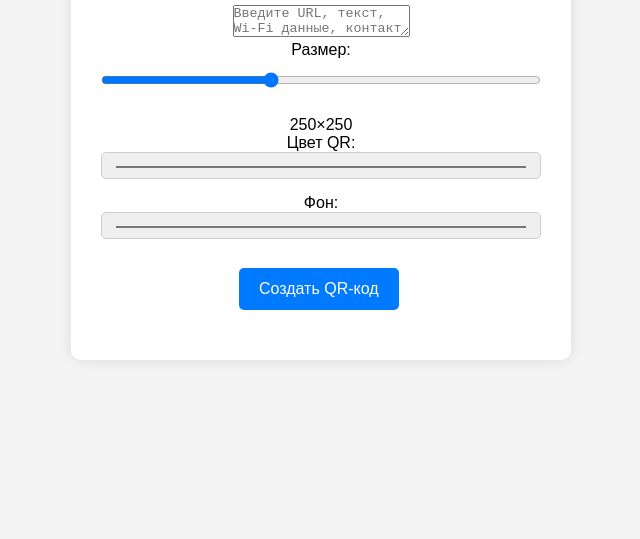
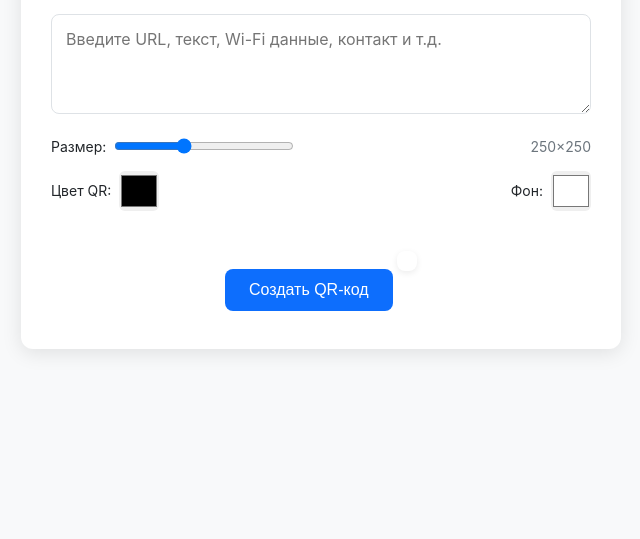
Before and after one commit to Ernest1101/qrcode-generator, a plain HTML site: page index.html in a window 1280 px wide. Shown: the part 261-800 px from the top of the page, without its empty margins (319-959 px from the left). Drawn offline with Linux system fonts and the light colour scheme.

Commit message:
Update style.css

```diff
--- a/style.css
+++ b/style.css
@@ -4,69 +4,153 @@
   box-sizing: border-box;
 }
 
+:root {
+  --bg: #f8f9fa;
+  --card: #ffffff;
+  --text: #212529;
+  --primary: #0d6efd;
+  --success: #198754;
+  --border: #dee2e6;
+}
+
 body {
-  font-family: Arial, sans-serif;
-  background: #f4f4f4;
+  font-family: -apple-system, BlinkMacSystemFont, 'Segoe UI', Roboto, sans-serif;
+  background: var(--bg);
+  color: var(--text);
   display: flex;
   justify-content: center;
   align-items: center;
   min-height: 100vh;
+  padding: 20px;
 }
 
 .container {
-  background: white;
+  background: var(--card);
   padding: 30px;
-  border-radius: 10px;
-  box-shadow: 0 0 15px rgba(0,0,0,0.1);
+  border-radius: 12px;
+  box-shadow: 0 4px 20px rgba(0,0,0,0.1);
+  width: 100%;
+  max-width: 600px;
   text-align: center;
-  max-width: 500px;
-  width: 90%;
 }
 
 h1 {
   margin-bottom: 20px;
-  color: #333;
+  font-weight: 700;
+  font-size: 28px;
 }
 
-input {
+textarea {
   width: 100%;
-  padding: 12px;
-  margin-bottom: 15px;
-  border: 1px solid #ccc;
-  border-radius: 5px;
+  height: 100px;
+  padding: 14px;
+  margin-bottom: 20px;
+  border: 1px solid var(--border);
+  border-radius: 8px;
   font-size: 16px;
+  resize: vertical;
+  font-family: inherit;
+}
+
+.controls {
+  display: flex;
+  justify-content: space-between;
+  align-items: center;
+  margin-bottom: 16px;
+  flex-wrap: wrap;
+  gap: 12px;
+}
+
+.controls label {
+  display: flex;
+  align-items: center;
+  gap: 8px;
+  font-size: 14px;
+  white-space: nowrap;
+}
+
+.controls input[type="range"] {
+  width: 180px;
+}
+
+.controls input[type="color"] {
+  width: 40px;
+  height: 40px;
+  border: none;
+  border-radius: 6px;
+  cursor: pointer;
+}
+
+#size-value {
+  font-size: 14px;
+  color: #6c757d;
+  min-width: 80px;
+  text-align: right;
 }
 
 button {
-  background: #007bff;
+  background: var(--primary);
   color: white;
   border: none;
-  padding: 12px 20px;
+  padding: 12px 24px;
   font-size: 16px;
-  border-radius: 5px;
+  border-radius: 8px;
   cursor: pointer;
-  margin-bottom: 20px;
+  transition: background 0.2s;
+  margin: 8px 0;
 }
 
 button:hover {
-  background: #0056b3;
+  background: #0b5ed7;
 }
 
 #qrcode {
-  margin: 20px auto;
+  margin: 24px auto;
   display: inline-block;
+  padding: 10px;
+  background: white;
+  border-radius: 8px;
+  box-shadow: 0 2px 6px rgba(0,0,0,0.08);
+}
+
+.actions {
+  display: flex;
+  justify-content: center;
+  gap: 16px;
+  flex-wrap: wrap;
+}
+
+#download, #copy-link {
+  display: inline-flex;
+  align-items: center;
+  justify-content: center;
+  padding: 10px 20px;
+  border-radius: 8px;
+  text-decoration: none;
+  font-size: 15px;
+  font-weight: 500;
+  transition: opacity 0.2s;
 }
 
 #download {
-  display: inline-block;
-  margin-top: 15px;
-  padding: 10px 15px;
-  background: #28a745;
+  background: var(--success);
   color: white;
-  text-decoration: none;
-  border-radius: 5px;
 }
 
 #download:hover {
-  background: #218838;
+  opacity: 0.9;
 }
+
+#copy-link {
+  background: #6c757d;
+  color: white;
+  border: none;
+}
+
+#copy-link:hover {
+  background: #5c636a;
+}
+
+.hidden {
+  display: none !important;
+}
```
